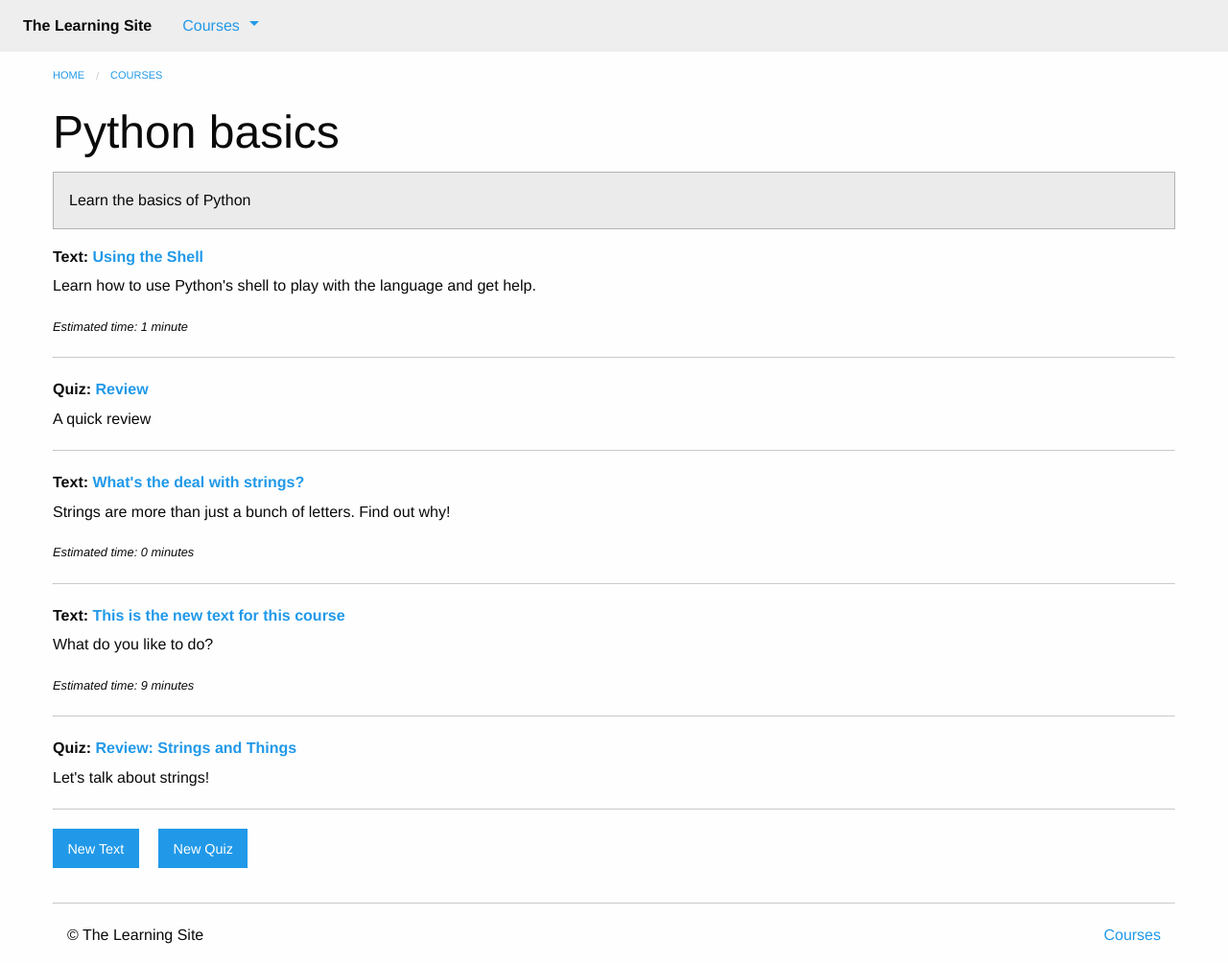
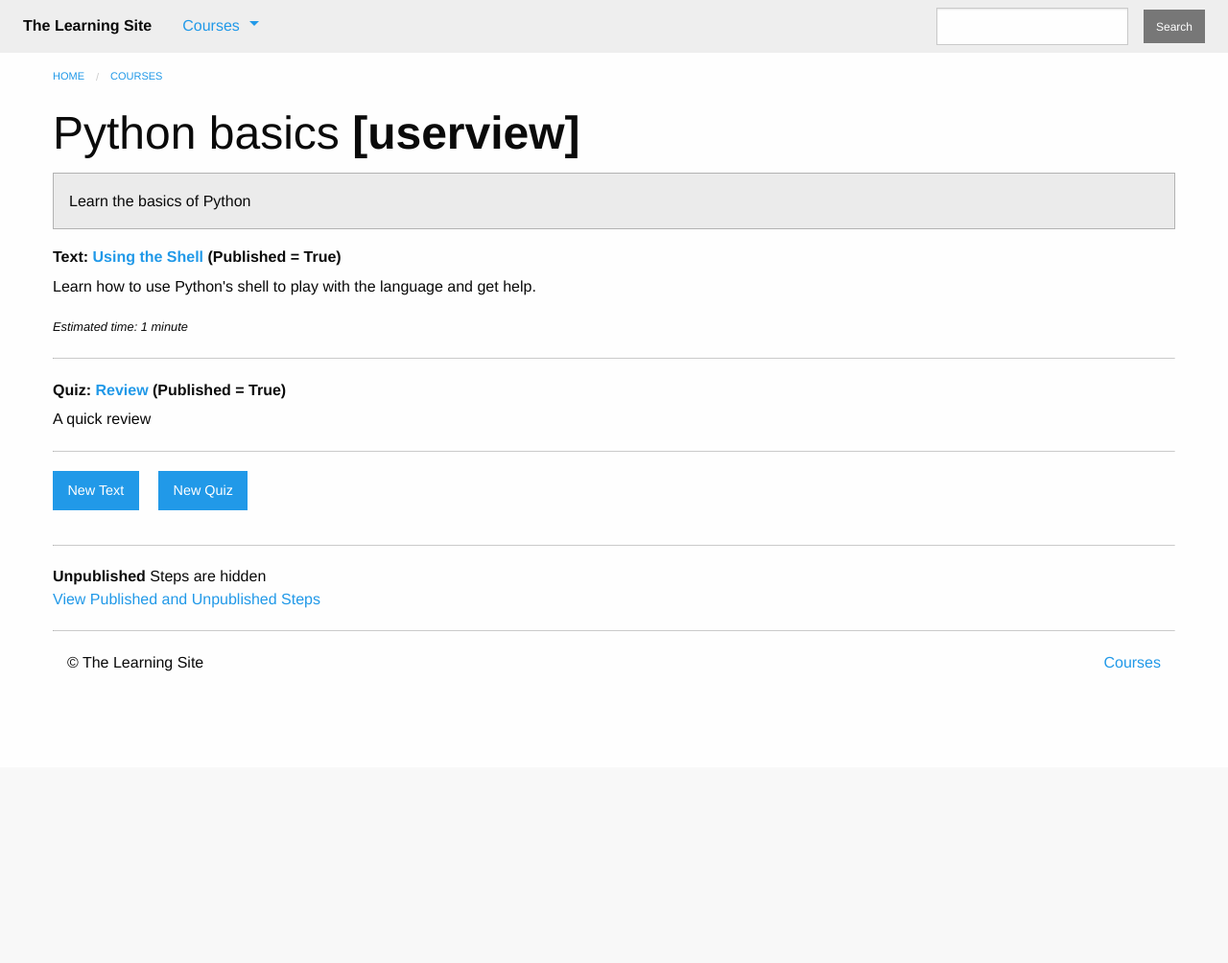
Before and after one commit to mishlaev-personal/lerning_site, a Django app: page /courses/1/ in a window 1280 px wide. Shown: the whole page at 96% size. After the commit the page ends 700 px from the top, so only its background shows below. Run offline with Django 3.2, Linux system fonts and the light colour scheme; a user stored in the database is signed in; data comes from the database, SQL or seed files in the repository; both versions use the stored data as it was after the commit.

Commit message:
Added 'published' property

```diff
--- a/courses/forms.py
+++ b/courses/forms.py
@@ -11,6 +11,7 @@ class TextForm(forms.ModelForm):
             'description',
             'order',
             'content',
+            'published',
         ]
 
 
@@ -22,6 +23,7 @@ class QuizForm(forms.ModelForm):
             'description',
             'order',
             'total_questions',
+            'published',
         ]
         # exclude = [
         #     'course',
--- a/courses/models.py
+++ b/courses/models.py
@@ -10,6 +10,7 @@ class Course(models.Model):
     description = models.TextField()
     teacher = models.ForeignKey(User)
     subject = models.CharField(default='', max_length=100)
+    published = models.BooleanField(default=False)
 
     def __str__(self):
         return self.title
@@ -20,6 +21,7 @@ class Step(models.Model):
     description = models.TextField()
     order = models.IntegerField(default=0)
     course = models.ForeignKey(Course)
+    published = models.BooleanField(default=False)
     # content = models.TextField(blank=True, default='')
 
     class Meta:
@@ -59,6 +61,7 @@ class Question(models.Model):
     quiz = models.ForeignKey(Quiz)
     order = models.IntegerField(default=0)
     prompt = models.TextField()
+    published = models.BooleanField(default=False)
 
     class Meta:
         ordering = ['order',]
@@ -83,6 +86,8 @@ class Answer(models.Model):
     order = models.IntegerField(default=0)
     text = models.CharField(max_length=255)
     correct = models.BooleanField(default=False)
+    published = models.BooleanField(default=False)
+
 
     class Meta:
         ordering = ['order',]
--- a/courses/templates/courses/course_detail.html
+++ b/courses/templates/courses/course_detail.html
@@ -7,18 +7,26 @@
     <div class="row columns">
         {{ block.super }}
         <article>
-            <h1 class="">{{ course.title }}</h1>
+            <h1 class="">{{ course.title }}
+            {% if user.is_authenticated %}
+                <b>[{{ viewmode }}]</b>
+            {% endif %}
+            </h1>
 
             <div class="callout secondary">
                 {{ course.description|markdown_to_html }}
             </div>
 
-            <dl>
+            <dl >
                 {% for step in steps %}
+                    <div  {% if user.is_authenticated and step.published == False %}style="background-color: #ffe0d7" {% endif %}>
                         <dt>
                             {{ step.step_type }}: <a href="{{ step.get_absolute_url }}">
                                 {{ step.title }}
                             </a>
+                            {% if user.is_authenticated %}
+                                (Published = {{ step.published  }})
+                            {% endif %}
                         </dt>
                         <dd>{{ step.description|markdown_to_html }}</dd>
                         {% if step.step_type == 'Text' %}
@@ -29,6 +37,7 @@
                         {% if not forloop.last %}
                             <hr/>
                         {% endif %}
+                    </div>
                 {% endfor %}
             </dl>
         </article>
@@ -43,5 +52,14 @@
                 New Quiz
             </a>
         {% endif %}
+        {% if user.is_authenticated and viewmode == 'userview' %}
+            <hr>
+            <b>Unpublished</b> Steps are hidden<br>
+            <a href="{% url 'courses:detail_admin_view' pk=course.id %}">View Published and Unpublished Steps</a>
+        {% elif user.is_authenticated and viewmode == 'adminview' %}
+            <hr>
+            All <b>Published and Unpublished</b> steps are listed<br>
+            <a href="{% url 'courses:detail' pk=course.id %}">View only Published Steps</a>
+        {% endif %}
     </div>
 {% endblock %}
--- a/courses/templatetags/course_extras.py
+++ b/courses/templatetags/course_extras.py
@@ -9,13 +9,13 @@ register = template.Library()
 @register.simple_tag
 def newest_course():
     ''' Gets the most recent course that was added to the library. '''
-    return Course.objects.latest('created_at')
+    return Course.objects.filter(published=True).latest('created_at')
 
 
 @register.inclusion_tag('courses/course_nav.html')
 def nav_courses_list():
     '''Returns dictionary of course to display as nav panel'''
-    courses = Course.objects.all()
+    courses = Course.objects.filter(published=True)
     return {'courses': courses}
 
 
--- a/courses/urls.py
+++ b/courses/urls.py
@@ -13,5 +13,8 @@ urlpatterns = [
     url(r'(?P<quiz_pk>\d+)/edit_question(?P<question_pk>\d+)/$', views.edit_question, name='edit_question'),
     url(r'(?P<quiz_pk>\d+)/create_question/(?P<question_type>mc|tf)/$', views.create_question, name='create_question'),
     url(r'(?P<question_pk>\d+)/create_answer/$', views.answer_form, name='create_answer'),
+    url(r'by/(?P<teacher>[-\w]+)/$', views.courses_by_teacher, name='by_teacher'),
+    url(r'search/$', views.search, name='search'),
+    url(r'admin_view/(?P<pk>\d+)/$', views.course_detail_admin, name='detail_admin_view'),
     url(r'(?P<pk>\d+)/$', views.course_detail, name='detail'),
 ]
--- a/courses/views.py
+++ b/courses/views.py
@@ -9,54 +9,59 @@ from . import models
 
 
 def course_list(request):
-    courses = models.Course.objects.all()
+    courses = models.Course.objects.filter(published=True)
     return render(request, 'courses/course_list.html', {'courses': courses})
 
 
 def course_detail(request, pk):
+    course = get_object_or_404(models.Course, pk=pk, published=True)
+    steps = sorted(chain(course.text_set.filter(published=True),
+                         course.quiz_set.filter(published=True)
+                         ),
+                   key=lambda step: step.order)
+    view_mode = 'userview'
+    return render(request, 'courses/course_detail.html', {
+        'course': course,
+        'steps': steps,
+        'viewmode': view_mode,
+
+    })
+
+
+@login_required
+def course_detail_admin(request, pk):
     course = get_object_or_404(models.Course, pk=pk)
     steps = sorted(chain(course.text_set.all(), course.quiz_set.all()),
                    key=lambda step: step.order)
+    view_mode = 'adminview'
     return render(request, 'courses/course_detail.html', {
         'course': course,
-        'steps': steps
+        'steps': steps,
+        'viewmode': view_mode,
     })
 
 
 def text_detail(request, course_pk, step_pk):
-    text = get_object_or_404(models.Text, course_id=course_pk, pk=step_pk)
+    text = get_object_or_404(models.Text,
+                             course_id=course_pk,
+                             pk=step_pk,
+                             course__published=True)
     return render(request, 'courses/text_detail.html', {'step': text})
 
 
 def quiz_detail(request, course_pk, step_pk):
-    quiz = get_object_or_404(models.Quiz, course_id=course_pk, pk=step_pk)
+    quiz = get_object_or_404(models.Quiz,
+                             course_id=course_pk,
+                             pk=step_pk,
+                             course__published=True)
     return render(request, 'courses/quiz_detail.html', {'step': quiz})
 
 
 @login_required
 def quiz_create(request, course_pk):
-    course = get_object_or_404(models.Course, pk=course_pk)
-    form = forms.QuizForm()
-
-    if request.method == 'POST':
-        form = forms.QuizForm(request.POST)
-        if form.is_valid():
-            quiz = form.save(commit=False)
-            quiz.course = course
-            quiz.save()
-            messages.add_message(request, messages.SUCCESS, "Quiz Added!")
-            return HttpResponseRedirect(quiz.get_absolute_url())
-
-        else:
-            messages.add_message(request, messages.ERROR, "Form is not valid!")
-
-    return render(request, 'courses/quiz_form.html', {'form': form,
-                                                      'course': course
-                                                      })
-
-@login_required
-def quiz_create(request, course_pk):
-    course = get_object_or_404(models.Course, pk=course_pk)
+    course = get_object_or_404(models.Course,
+                               pk=course_pk,
+                               course__published=True)
     form = forms.QuizForm()
 
     if request.method == 'POST':
@@ -78,7 +83,9 @@ def quiz_create(request, course_pk):
 
 @login_required
 def text_create(request, course_pk):
-    course = get_object_or_404(models.Course, pk=course_pk)
+    course = get_object_or_404(models.Course,
+                               pk=course_pk,
+                               published=True)
     form = forms.TextForm()
 
     if request.method == 'POST':
@@ -100,7 +107,10 @@ def text_create(request, course_pk):
 
 @login_required
 def quiz_edit(request, course_pk, quiz_pk):
-    quiz = get_object_or_404(models.Quiz, pk=quiz_pk, course_id=course_pk)
+    quiz = get_object_or_404(models.Quiz,
+                             pk=quiz_pk,
+                             course_id=course_pk,
+                             course__published=True)
     form = forms.QuizForm(instance=quiz)
     if request.method == 'POST':
         form = forms.QuizForm(instance=quiz, data=request.POST)
@@ -114,7 +124,10 @@ def quiz_edit(request, course_pk, quiz_pk):
 
 @login_required
 def text_edit(request, course_pk, text_pk):
-    text = get_object_or_404(models.Text, pk=text_pk, course_id=course_pk)
+    text = get_object_or_404(models.Text,
+                             pk=text_pk,
+                             course_id=course_pk,
+                             course__published=True)
     form = forms.TextForm(instance=text)
     if request.method == 'POST':
         form = forms.TextForm(instance=text, data=request.POST)
@@ -213,3 +226,16 @@ def answer_form(request, question_pk):
             return HttpResponseRedirect(question.quiz.get_absolute_url())
     return render(request, "courses/answer_form.html", {'question': question,
                                                         'formset': formset})
+
+
+def courses_by_teacher(request, teacher):
+    courses = models.Course.objects.filter(teacher__username=teacher,
+                                           published=True)
+    return render(request, 'courses/course_list.html', {'courses': courses})
+
+
+def search(request):
+    term = request.GET.get('q')
+    courses = models.Course.objects.filter(title__icontains=term,
+                                           published=True)
+    return render(request, 'courses/course_list.html', {'courses': courses})
--- a/learning_site/settings.py
+++ b/learning_site/settings.py
@@ -37,6 +37,7 @@ INSTALLED_APPS = [
     'django.contrib.messages',
     'django.contrib.staticfiles',
     'django.contrib.humanize',
+    'debug_toolbar',
     'courses',
 ]
 
@@ -49,6 +50,7 @@ MIDDLEWARE = [
     'django.contrib.auth.middleware.AuthenticationMiddleware',
     'django.contrib.messages.middleware.MessageMiddleware',
     'django.middleware.clickjacking.XFrameOptionsMiddleware',
+    'debug_toolbar.middleware.DebugToolbarMiddleware',
 ]
 
 ROOT_URLCONF = 'learning_site.urls'
@@ -127,3 +129,7 @@ STATICFILES_DIRS = (
 
 EMAIL_BACKEND = 'django.core.mail.backends.filebased.EmailBackend'
 EMAIL_FILE_PATH = os.path.join(BASE_DIR, 'suggestions')
+
+DEBUG_TOOLBAR_CONFIG = {
+    'SHOW_TOOLBAR_CALLBACK': lambda x: True
+}
--- a/learning_site/urls.py
+++ b/learning_site/urls.py
@@ -13,7 +13,8 @@ Including another URLconf
     1. Import the include() function: from django.conf.urls import url, include
     2. Add a URL to urlpatterns:  url(r'^blog/', include('blog.urls'))
 """
-from django.conf.urls import url, include, handler404
+from django.conf import settings
+from django.conf.urls import url, include
 from django.contrib import admin
 from django.contrib.staticfiles.urls import staticfiles_urlpatterns
 
@@ -26,6 +27,12 @@ urlpatterns = [
     url(r'^$', views.hello_world, name='home'),
 ]
 
+if settings.DEBUG:
+    import debug_toolbar
+    urlpatterns += (
+        url(r'^__debug__/', include(debug_toolbar.urls)),
+    )
+
 urlpatterns += staticfiles_urlpatterns()
 
 handler404 = 'views.my_404_view'
--- a/templates/layout.html
+++ b/templates/layout.html
@@ -26,6 +26,14 @@
                     </li>
                 </ul>
             </section>
+            <section class="top-bar-right">
+                <form action="{% url 'courses:search' %}" method="GET">
+                    <ul class="menu">
+                        <li><input type="search" name="q"></li>
+                        <li><button type="button" class="secondary small button">Search</button></li>
+                    </ul>
+                </form>
+            </section>
         </nav>
         {% if messages %}
             <ul class="messages">
```
Also changed, not shown: db.sqlite3. Lines whose indentation alone changed are shown as unchanged.
